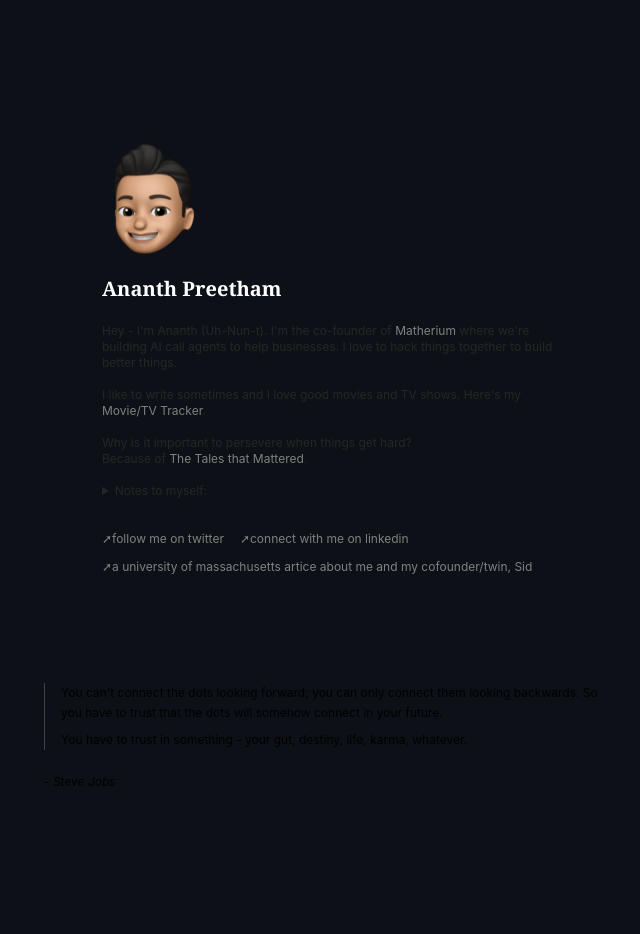
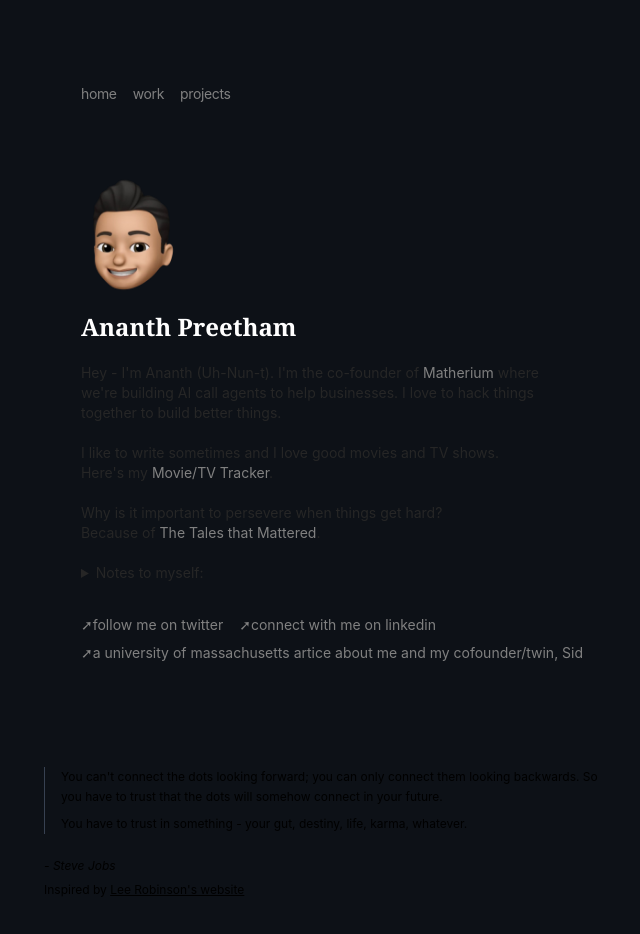
Before and after one commit to infinityp913/ananthp, a Next.js app: page / in a window 1280 px wide. Shown: the top 934 px of the page, without its empty margins (308-948 px from the left). Before the commit the page ends 886 px from the top, so only its background shows below. Built offline with nearby package versions, Linux system fonts and the light colour scheme.

Commit message:
added navbar (not working), styling changes

```diff
--- a/components/Navbar.jsx
+++ b/components/Navbar.jsx
@@ -1,109 +1,32 @@
-'use client';
-
-// import clsx from 'clsx';
-import { usePathname } from 'next/navigation';
 import Link from 'next/link';
-// import { motion } from 'framer-motion';
 
 const navItems = {
   '/': {
     name: 'home',
-    x: 0,
-    y: 0,
-    w: '64px',
   },
-  '/about': {
-    name: 'about',
-    x: 64,
-    y: 35,
-    w: '65px',
+  '/work': {
+    name: 'work',
   },
-  '/blog': {
-    name: 'blog',
-    x: 127,
-    y: 69,
-    w: '56px',
-  },
-  '/guestbook': {
-    name: 'guestbook',
-    x: 182,
-    y: 104,
-    w: '100px',
+  '/projects': {
+    name: 'projects',
   },
 };
 
-export default function Navbar() {
-  let pathname = usePathname() || '/';
-  if (pathname.includes('/blog/')) {
-    pathname = '/blog';
-  }
-
+export function Navbar() {
   return (
-    <aside className="md:w-[150px] md:flex-shrink-0 -mx-4 md:mx-0 md:px-0 font-serif">
+    <aside className="-ml-[8px] mb-16 tracking-tight">
       <div className="lg:sticky lg:top-20">
-        <div className="ml-2 md:ml-[12px] mb-2 px-4 md:px-0 md:mb-8 space-y-10 flex flex-col md:flex-row items-start ">
-          <Logo />
-        </div>
         <nav
-          className="flex overflow-hidden flex-row md:flex-col items-start relative px-4 md:px-0 pb-0 fade md:overflow-auto scroll-pr-6 md:relative"
+          className="flex flex-row items-start relative px-0 pb-0 fade md:overflow-auto scroll-pr-6 md:relative"
           id="nav"
         >
-          <div className="flex flex-row md:flex-col space-x-0 pr-10 mb-2 mt-2 md:mt-0">
-            {navItems[pathname] ? (
-              <>
-                {/* Desktop version, hidden on mobile, animates y axis */}
-                <div className="hidden md:block">
-                  <motion.div
-                    className="absolute bg-neutral-100 dark:bg-neutral-800 h-[34px] rounded-md z-[-1]"
-                    layoutId="test2"
-                    initial={{ opacity: 0, y: navItems[pathname].y }}
-                    animate={{
-                      opacity: 1,
-                      y: navItems[pathname].y,
-                      width: navItems[pathname].w,
-                    }}
-                    transition={{
-                      type: 'spring',
-                      stiffness: 350,
-                      damping: 30,
-                    }}
-                  />
-                </div>
-                {/* Mobile version, hidden on desktop, animates x axis */}
-                <div className="block md:hidden">
-                  <motion.div
-                    className="absolute bg-neutral-100 dark:bg-neutral-800 h-[34px] rounded-md z-[-1]"
-                    layoutId="test"
-                    initial={{ opacity: 0, x: navItems[pathname].x }}
-                    animate={{
-                      opacity: 1,
-                      x: navItems[pathname].x,
-                      width: navItems[pathname].w,
-                    }}
-                    transition={{
-                      type: 'spring',
-                      stiffness: 350,
-                      damping: 30,
-                    }}
-                  />
-                </div>
-              </>
-            ) : null}
-
+          <div className="flex flex-row space-x-0 pr-10">
             {Object.entries(navItems).map(([path, { name }]) => {
-              const isActive = path === pathname;
-
               return (
                 <Link
                   key={path}
                   href={path}
-                  className={clsx(
-                    'transition-all hover:text-neutral-800 dark:hover:text-neutral-200 py-[5px] px-[10px]',
-                    {
-                      'text-neutral-500': !isActive,
-                      'font-bold': isActive,
-                    }
-                  )}
+                  className="transition-all hover:text-neutral-800 dark:hover:text-neutral-200 flex align-middle relative py-1 px-2"
                 >
                   {name}
                 </Link>
--- a/package.json
+++ b/package.json
@@ -9,6 +9,7 @@
     "lint": "next lint"
   },
   "dependencies": {
+    "@next/font": "^14.2.4",
     "next": "13.2.4",
     "react": "18.2.0",
     "react-dom": "18.2.0"
--- a/pages/index.js
+++ b/pages/index.js
@@ -1,6 +1,13 @@
 import Head from "next/head";
 import { Navbar } from "@/components/Navbar";
+import { Libre_Baskerville } from "next/font/google";
 import Image from "next/image";
+
+const libreBaskerville = Libre_Baskerville({
+  subsets: ["latin"],
+  weight: ["400", "700"],
+  style: ["normal", "italic"],
+});
 
 export default function Home() {
   return (
@@ -10,10 +17,10 @@ export default function Home() {
         <meta name="viewport" content="width=device-width, initial-scale=1" />
         <link rel="icon" href="/favicon.ico" />
       </Head>
-
-      <section className="text-xs h-screen flex-col">
+      <section className="h-screen flex-col">
         <div className="flex">
-          <div className="m-auto mt-[8rem]">
+          <div className="m-auto mt-[5rem]">
+            <Navbar></Navbar>
             <div className="flex items-start md:items-center my-2 flex-col md:flex-row">
               <Image
                 alt="Ananth Preetham"
@@ -24,7 +31,9 @@ export default function Home() {
                 priority
               />
             </div>
-            <h1 className="font-semibold text-xl font-serif text-white">
+            <h1
+              className={`font-semibold text-2xl font-serif text-white ${libreBaskerville}`}
+            >
               Ananth Preetham
             </h1>
             <div className="my-5 sm:max-w-[460px] max-w-[300px] text-neutral-800 dark:text-neutral-200">
@@ -116,7 +125,7 @@ export default function Home() {
         </div>
         <footer class="py-24 px-4">
           <div class="max-w-xl mx-auto">
-            <blockquote class="text-xs leading-relaxed border-l-[0.5px] border-gray-700 pl-4">
+            <blockquote className="text-xs leading-relaxed border-l-[0.5px] border-gray-700 pl-4">
               <p class="mb-2">
                 You can't connect the dots looking forward; you can only connect
                 them looking backwards. So you have to trust that the dots will
@@ -128,6 +137,17 @@ export default function Home() {
               </p>
             </blockquote>
             <cite class="block mt-6 text-xs">- Steve Jobs</cite>
+            <div className="text-xs mt-2">
+              Inspired by{" "}
+              <a
+                href="https://leerob.io"
+                target="_blank"
+                rel="noopener noreferrer"
+                className="underline text-neutral"
+              >
+                Lee Robinson's website
+              </a>
+            </div>
           </div>
         </footer>
       </section>
--- a/styles/globals.css
+++ b/styles/globals.css
@@ -7,6 +7,9 @@ html {
   font-family: "Inter", sans-serif;
   background-color: #0d1117;
 }
-a{
+section{
+  @apply text-sm
+}
+a:not(footer a){
   color:gray
 }
```
Also changed, not shown: 1 other file (tests, documents, lock files or other folders).
